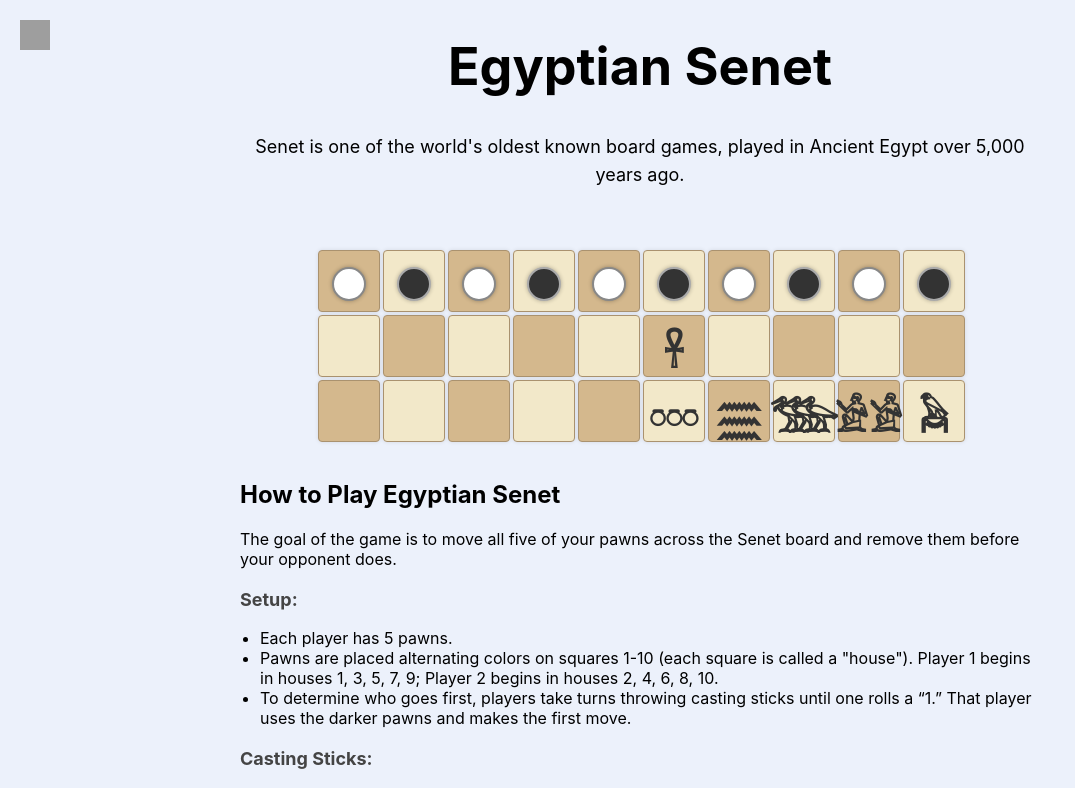
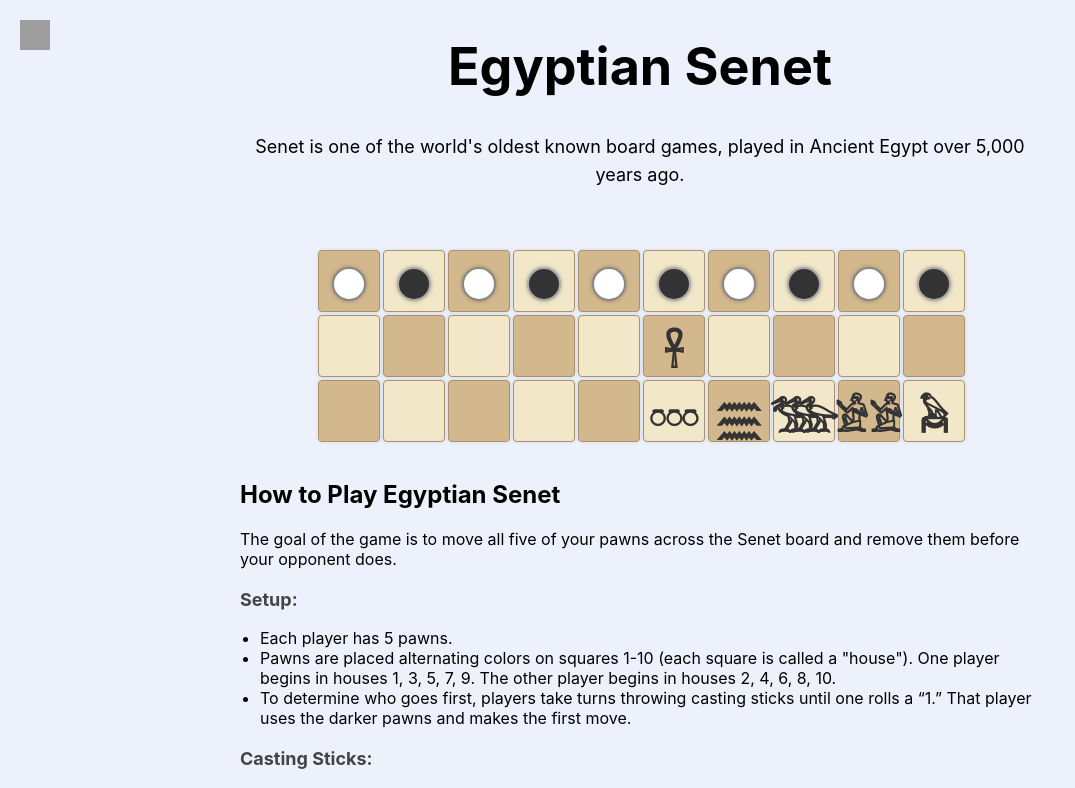
Before and after one commit to HarrisonKeyser/fun, a React (Create React App) app in the folder progress-bar-app/: page /#/senet in a window 1280 px wide. Shown: the top 788 px of the page, without its empty margins (0-1075 px from the left). Built offline with nearby package versions, Linux system fonts and the light colour scheme; grey boxes are pictures that could not be loaded.

Commit message:
rules update

```diff
--- a/progress-bar-app/src/Senet.js
+++ b/progress-bar-app/src/Senet.js
@@ -87,7 +87,7 @@ function Senet() {
             <h3>Setup:</h3>
             <ul>
                 <li>Each player has 5 pawns.</li>
-                <li>Pawns are placed alternating colors on squares 1-10 (each square is called a "house"). Player 1 begins in houses 1, 3, 5, 7, 9; Player 2 begins in houses 2, 4, 6, 8, 10.</li>
+                <li>Pawns are placed alternating colors on squares 1-10 (each square is called a "house"). One player begins in houses 1, 3, 5, 7, 9. The other player begins in houses 2, 4, 6, 8, 10.</li>
                 <li>To determine who goes first, players take turns throwing casting sticks until one rolls a “1.” That player uses the darker pawns and makes the first move.</li>
             </ul>
 
```
